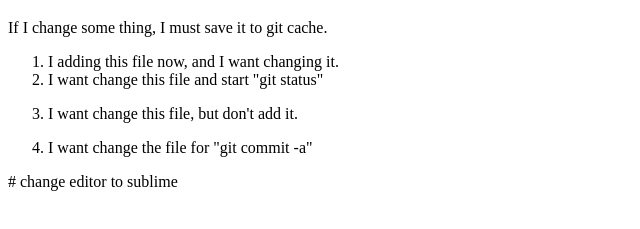
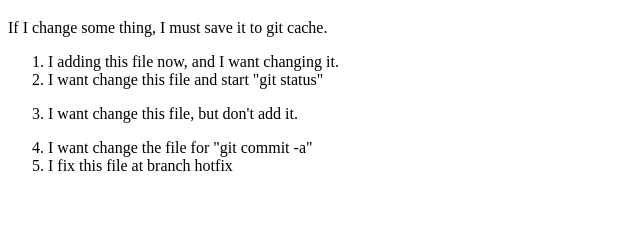
Before and after one commit to hivandu/learnGit, a plain HTML site: page index.html in a window 1280 px wide. Shown: the part 61-290 px from the top of the page, without its empty margins (0-640 px from the left). Drawn offline with Linux system fonts and the light colour scheme.

```diff
--- a/index.html
+++ b/index.html
@@ -13,7 +13,7 @@
     <li>I want change this file and start "git status"</li>
     <li><p>I want change this file, but don't add it.</p></li>
     <li>I want change the file for "git commit -a"</li>
+    <li>I fix this file at branch hotfix</li>
   </ol>
 </body>
 </html>
-# change editor to sublime
```
